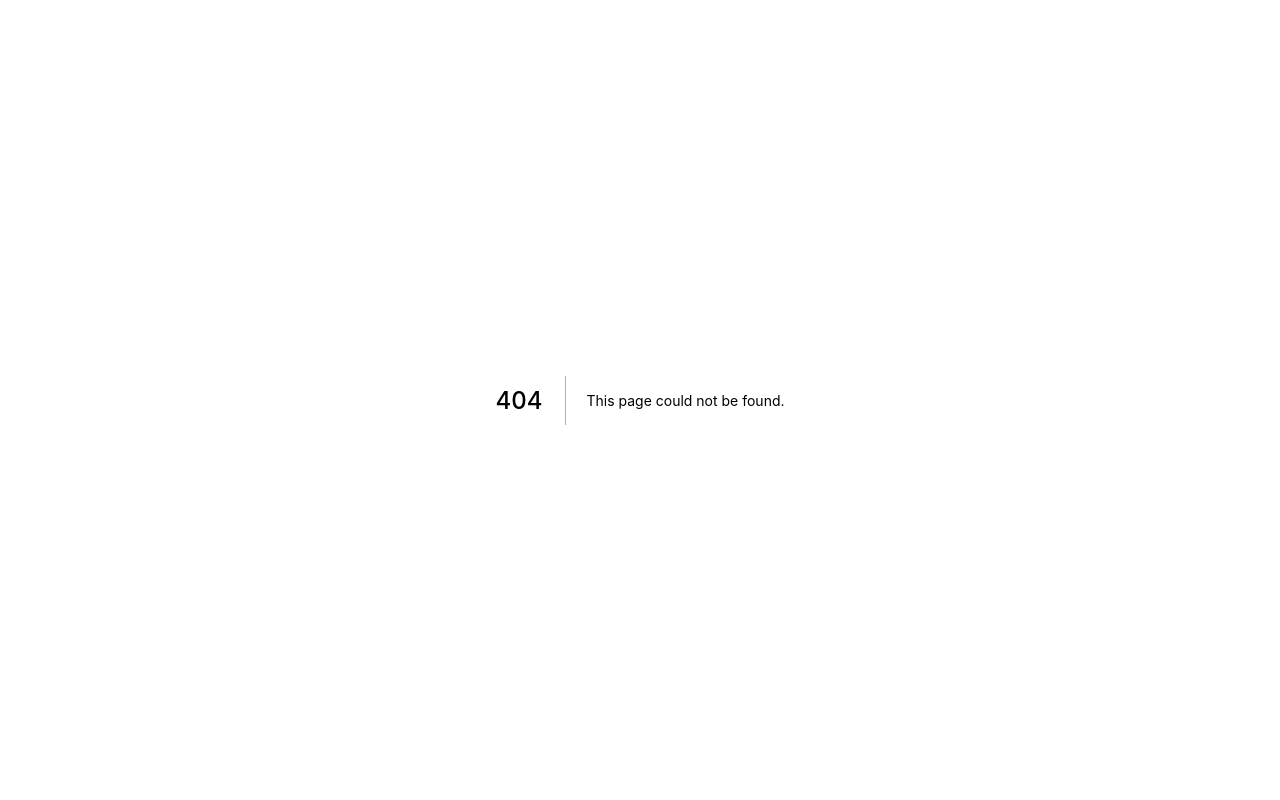
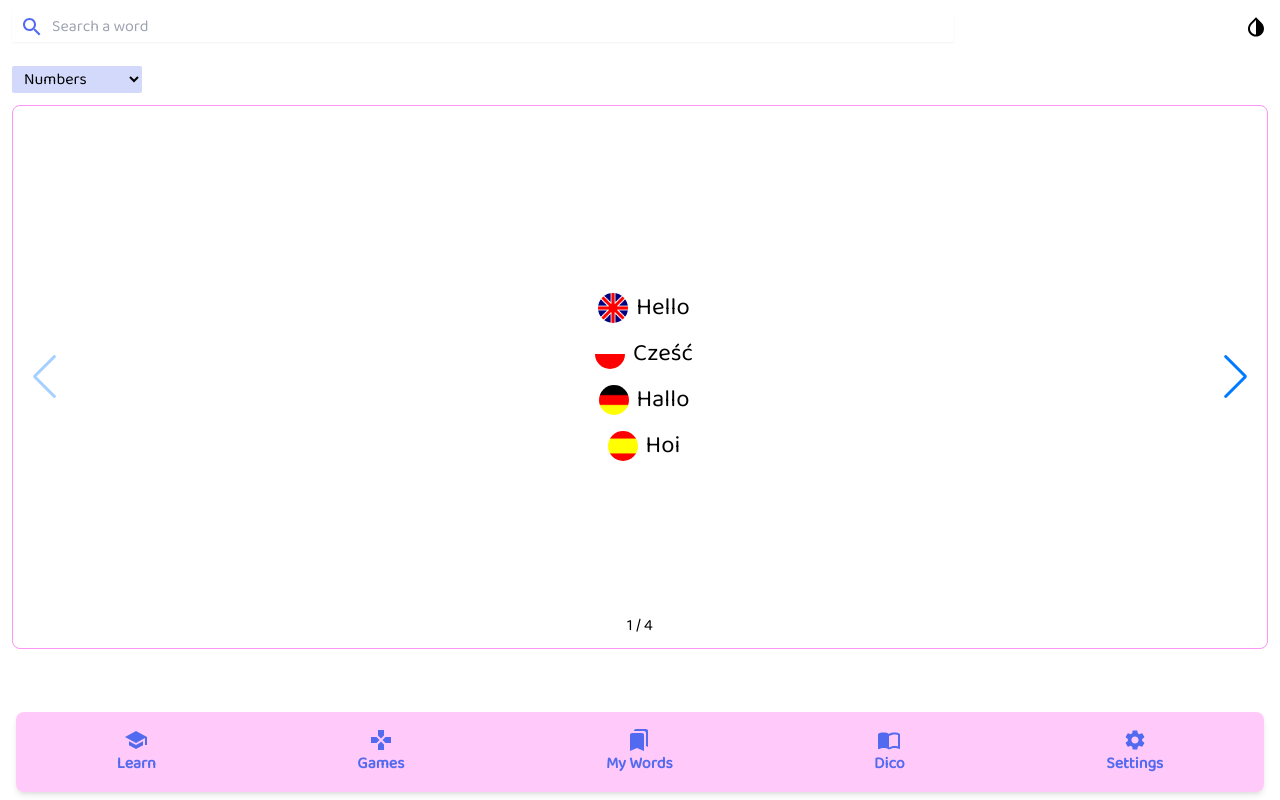
Before and after one commit to ArexSpeed/multiwords, a Next.js app: page /learn/words in a window 1280 px wide. Before the commit this address had no page. Built offline with nearby package versions, Linux system fonts and the light colour scheme.

Commit message:
words ui, flag, swiper

```diff
--- /dev/null
+++ b/components/Flag.tsx
@@ -0,0 +1,43 @@
+import React, { useState, useEffect } from 'react';
+import Image from 'next/image';
+import eng from 'assets/eng.png';
+import fra from 'assets/fra.png';
+import ger from 'assets/ger.png';
+import ita from 'assets/ita.png';
+import ned from 'assets/ned.png';
+import pol from 'assets/pol.png';
+import spa from 'assets/spa.png';
+
+interface Props {
+  flag: string;
+}
+
+const Flag: React.FC<Props> = ({ flag }) => {
+  const [flagSrc, setFlagSrc] = useState(eng);
+
+  useEffect(() => {
+    flag === 'eng'
+      ? setFlagSrc(eng)
+      : flag === 'fra'
+      ? setFlagSrc(fra)
+      : flag === 'ger'
+      ? setFlagSrc(ger)
+      : flag === 'ita'
+      ? setFlagSrc(ita)
+      : flag === 'ned'
+      ? setFlagSrc(ned)
+      : flag === 'pol'
+      ? setFlagSrc(pol)
+      : flag === 'spa'
+      ? setFlagSrc(spa)
+      : setFlagSrc(eng);
+  }, [flag]);
+
+  return (
+    <div className="w-lg h-lg m-2 rounded-full overflow-hidden">
+      <Image src={flagSrc} alt={flag} />
+    </div>
+  );
+};
+
+export default Flag;
--- a/components/Search.tsx
+++ b/components/Search.tsx
@@ -5,7 +5,7 @@ import InvertColorsIcon from '@material-ui/icons/InvertColors';
 const Search = () => {
   return (
     <section className="m-3">
-      <header className="flex flex-row w-full h-lg items-center">
+      <header className="flex flex-row w-full h-lg justify-between items-center">
         <div className="flex flex-row justify-start items-center w-3/4 h-full shadow-sm">
           <SearchIcon className="mx-2 text-secondary" />
           <input
@@ -14,7 +14,7 @@ const Search = () => {
             placeholder="Search a word"
           />
         </div>
-        <div className="w-1/4 flex justify-center items-center">
+        <div className="flex justify-center items-center">
           <InvertColorsIcon />
         </div>
       </header>
--- a/package.json
+++ b/package.json
@@ -16,7 +16,8 @@
     "next": "11.0.1",
     "react": "17.0.2",
     "react-dom": "17.0.2",
-    "react-redux": "^7.2.4"
+    "react-redux": "^7.2.4",
+    "swiper": "^6.8.0"
   },
   "devDependencies": {
     "@types/react": "17.0.14",
--- a/pages/index.tsx
+++ b/pages/index.tsx
@@ -7,24 +7,18 @@ import { decrement, increment } from 'redux/slices/counterSlice';
 import MobileNav from 'components/Nav/MobileNav';
 import Search from 'components/Search';
 import logo from 'assets/mwl.png';
-import eng from 'assets/eng.png';
-import fra from 'assets/fra.png';
-import ger from 'assets/ger.png';
-import ita from 'assets/ita.png';
-import ned from 'assets/ned.png';
-import pol from 'assets/pol.png';
-import spa from 'assets/spa.png';
 import MenuBookIcon from '@material-ui/icons/MenuBook';
 import SpellcheckIcon from '@material-ui/icons/Spellcheck';
 import ViewAgendaIcon from '@material-ui/icons/ViewAgenda';
 import BorderAllIcon from '@material-ui/icons/BorderAll';
+import Flag from 'components/Flag';
 
 export default function Home() {
   const [currentHelloIndex, setCurrentHelloIndex] = useState<number>(0);
   const count = useAppSelector((state) => state.counter.value);
   const dispatch = useAppDispatch();
 
-  const flags = [eng, pol, ger, ned, spa, ita, fra];
+  const flags = ['eng', 'pol', 'ger', 'ned', 'spa', 'ita', 'fra'];
   const hellos = [
     'Hello! What language do you want to learn today?',
     'Witaj! Jakiego języka chcesz się dzis nauczyć?',
@@ -71,9 +65,7 @@ export default function Home() {
           <h3 className="text-md md:text-lg">{hellos[currentHelloIndex]}</h3>
           <article className="flex flex-row justify-center items-center">
             {flags.map((flag, i) => (
-              <div className="w-lg h-lg m-2 rounded-full overflow-hidden" key={i}>
-                <Image src={flag} alt="eng" />
-              </div>
+              <Flag flag={flag} key={i} />
             ))}
           </article>
         </section>
--- /dev/null
+++ b/pages/learn/words.tsx
@@ -0,0 +1,110 @@
+import React from 'react';
+import Head from 'next/head';
+import Link from 'next/link';
+import MobileNav from 'components/Nav/MobileNav';
+import Search from 'components/Search';
+import { levels, categories } from 'data';
+import Flag from 'components/Flag';
+import { Swiper, SwiperSlide } from 'swiper/react';
+
+// Import Swiper styles
+import 'swiper/swiper.min.css';
+import 'swiper/components/pagination/pagination.min.css';
+import 'swiper/components/navigation/navigation.min.css';
+
+// import Swiper core and required modules
+import SwiperCore, { Keyboard, Pagination, Navigation } from 'swiper/core';
+
+// install Swiper modules
+SwiperCore.use([Keyboard, Pagination, Navigation]);
+
+const WordsPage = () => {
+  const level = '1';
+  return (
+    <div className="w-screen h-screen max-h-screen flex flex-col relative font-baloo">
+      <Head>
+        <title>Multiwords</title>
+        <meta name="description" content="Languages learning app" />
+        <link rel="icon" href="/favicon.ico" />
+      </Head>
+      <main className="w-full max-h-screen">
+        <Search />
+        <section className="flex flex-row w-full p-3 justify-between items-center">
+          <div>
+            <select className="text-md outline-none bg-secondary25 rounded-sm px-2">
+              {categories
+                .filter((category) => category.lvl === level)
+                .map((item) => (
+                  <option key={item.id} value={item.name}>
+                    {item.name}
+                  </option>
+                ))}
+            </select>
+          </div>
+        </section>
+        <section className="flex flex-col flex-grow w-full h-[80vh] px-3 justify-between items-center pb-24">
+          <div className="flex flex-col w-full h-full justify-center items-center px-2 border-[1px] border-primary25 rounded-lg">
+            <Swiper
+              slidesPerView={1}
+              spaceBetween={30}
+              keyboard={{
+                enabled: true
+              }}
+              pagination={{
+                type: 'fraction'
+              }}
+              navigation={true}
+              className="w-full h-full">
+              <SwiperSlide className="flex flex-col justify-center items-center">
+                <div className="flex flex-row justify-center items-center">
+                  <Flag flag="eng" /> <span className="text-lg">Hello</span>
+                </div>
+                <div className="flex flex-row justify-center items-center">
+                  <Flag flag="pol" /> <span className="text-lg">Cześć</span>
+                </div>
+                <div className="flex flex-row justify-center items-center">
+                  <Flag flag="ger" /> <span className="text-lg">Hallo</span>
+                </div>
+                <div className="flex flex-row justify-center items-center">
+                  <Flag flag="spa" /> <span className="text-lg">Hoi</span>
+                </div>
+              </SwiperSlide>
+              <SwiperSlide className="flex flex-col justify-center items-center">
+                <div className="flex flex-row justify-center items-center">
+                  <Flag flag="eng" /> <span className="text-lg">One</span>
+                </div>
+                <div className="flex flex-row justify-center items-center">
+                  <Flag flag="pol" /> <span className="text-lg">Jeden</span>
+                </div>
+                <div className="flex flex-row justify-center items-center">
+                  <Flag flag="ger" /> <span className="text-lg">Ein</span>
+                </div>
+                <div className="flex flex-row justify-center items-center">
+                  <Flag flag="spa" /> <span className="text-lg">Uno</span>
+                </div>
+              </SwiperSlide>
+              <SwiperSlide className="flex flex-col justify-center items-center">
+                <div className="flex flex-row justify-center items-center">
+                  <Flag flag="eng" /> <span className="text-lg">Two</span>
+                </div>
+                <div className="flex flex-row justify-center items-center">
+                  <Flag flag="pol" /> <span className="text-lg">Dwa</span>
+                </div>
+                <div className="flex flex-row justify-center items-center">
+                  <Flag flag="ger" /> <span className="text-lg">Zwei</span>
+                </div>
+                <div className="flex flex-row justify-center items-center">
+                  <Flag flag="fra" /> <span className="text-lg">Duo</span>
+                </div>
+              </SwiperSlide>
+              <SwiperSlide>Slide 4</SwiperSlide>
+            </Swiper>
+          </div>
+        </section>
+        <MobileNav />
+      </main>
+    </div>
+  );
+};
+
+export default WordsPage;
```
Also changed, not shown: 1 other file (tests, documents, lock files or other folders).
